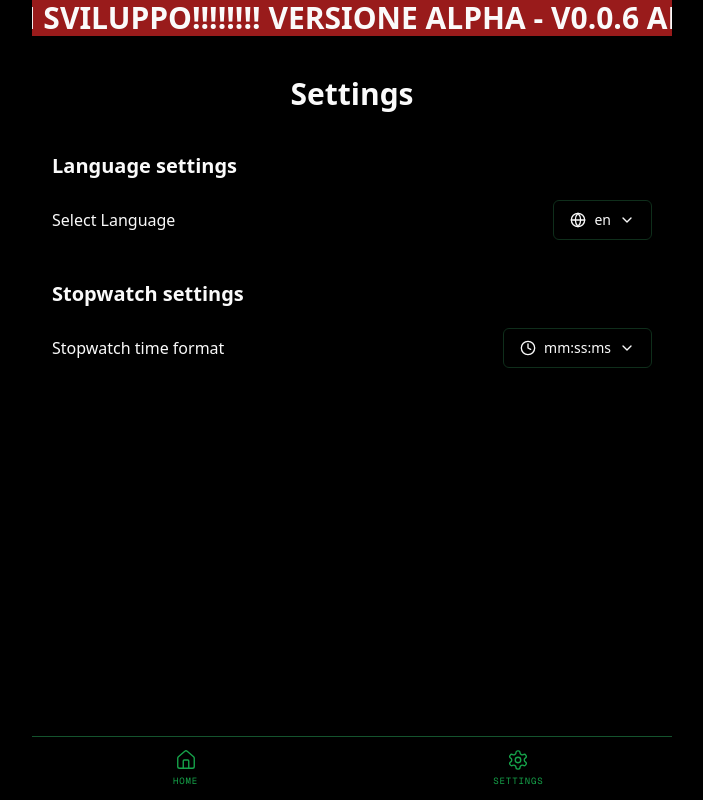
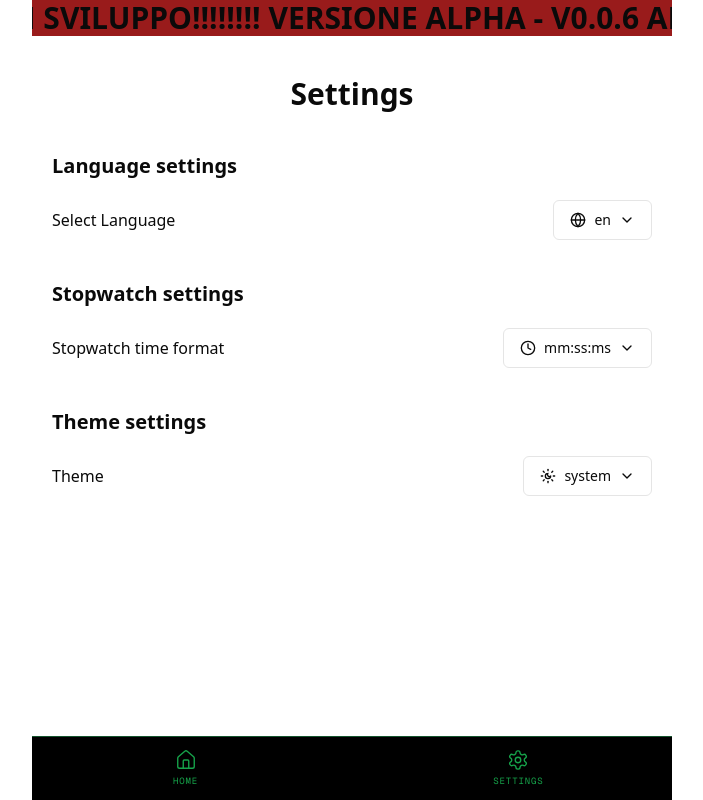
Before and after one commit to Andyrei/impro-generator, a Next.js app: page /en/settings in a window 1280 px wide. Shown: the whole page, without its empty margins (288-991 px from the left). Built offline with nearby package versions, Linux system fonts and the light colour scheme.

Commit message:
ADD: theme changing settings (WIP)

```diff
--- a/src/app/[lang]/(pages)/settings/(components)/ThemeSettings.tsx
+++ b/src/app/[lang]/(pages)/settings/(components)/ThemeSettings.tsx
@@ -1,18 +1,114 @@
 
 
+"use client";
+
+import { Button } from "@/components/ui/button";
+import {
+  DropdownMenu,
+  DropdownMenuTrigger,
+  DropdownMenuContent,
+  DropdownMenuItem,
+} from "@/components/ui/dropdown-menu";
+import {
+  Drawer,
+  DrawerTrigger,
+  DrawerContent,
+  DrawerClose,
+} from "@/components/ui/drawer";
+import { DialogTitle } from "@/components/ui/dialog";
+import { CheckIcon, SunMoonIcon, ChevronDownIcon, XIcon, MoonIcon, SunIcon } from "lucide-react";
+import { useTheme } from "@/context/ThemeContext";
+
+const themes = [
+  { value: "light",  label: "Light" },
+  { value: "dark",   label: "Dark" },
+  { value: "system", label: "System" },
+] as const;
+
 function ThemeSelector() {
+  const { themeSettings, setThemeSettings } = useTheme();
+  const current = themeSettings.theme;
+
+  const selectTheme = (val: "light" | "dark" | "system") =>
+    setThemeSettings({ ...themeSettings, theme: val });
+
   return (
-    <div className='flex align-middle items-center gap-5'>
-      <p>Theme</p>
-      <select className='border rounded-md px-2 py-1'>
-        <option value="light">Light</option>
-        <option value="dark">Dark</option>
-        <option value="system">System</option>
-      </select>
-    </div>
-  )
+    <>
+      {/* desktop / md+ – dropdown menu */}
+      <div className="hidden md:block">
+        <DropdownMenu>
+          <DropdownMenuTrigger asChild>
+            <Button variant="outline" className="flex items-center gap-2">
+              <SunMoonIcon className="h-5 w-5" />
+              <span>{current}</span>
+              <ChevronDownIcon className="h-4 w-4" />
+            </Button>
+          </DropdownMenuTrigger>
+          <DropdownMenuContent align="end" className="w-48">
+            {themes.map((t) => (
+              <DropdownMenuItem
+                key={t.value}
+                className="flex items-center justify-between"
+                onClick={() => selectTheme(t.value)}
+              >
+                <span>{t.label}</span>
+                {current === t.value && <CheckIcon className="h-5 w-5" />}
+              </DropdownMenuItem>
+            ))}
+          </DropdownMenuContent>
+        </DropdownMenu>
+      </div>
+
+      {/* mobile – drawer */}
+      <Drawer>
+        <DrawerTrigger className="block md:hidden" asChild>
+          <Button variant="outline" className="flex items-center gap-2">
+            <SunMoonIcon className="h-5 w-5" />
+            <span>{current}</span>
+            <ChevronDownIcon className="h-4 w-4" />
+          </Button>
+        </DrawerTrigger>
+        <DrawerContent>
+          <div className="grid gap-4 p-4">
+            <div className="flex items-center justify-between">
+              <DialogTitle className="text-lg font-medium">
+                Select theme
+              </DialogTitle>
+              <DrawerClose asChild>
+                <Button variant="ghost" size="icon" className="h-8 w-8">
+                  <XIcon className="h-5 w-5" />
+                </Button>
+              </DrawerClose>
+            </div>
+            <div className="grid gap-2">
+              {themes.map((t) => (
+                <Button
+                  key={t.value}
+                  variant="ghost"
+                  className="justify-start gap-2"
+                  onClick={() => selectTheme(t.value)}
+                >
+                  {
+                    t.value === "light" ? (
+                      <SunIcon className="h-5 w-5 scale-100" />
+                    ) : t.value === "dark" ? (
+                      <MoonIcon className="h-5 w-5 scale-100" />
+                    ) : (
+                      <SunMoonIcon className="h-5 w-5 scale-100" />
+                    )
+                  }
+                  <span>{t.label}</span>
+                  {current === t.value && (
+                    <CheckIcon className="h-5 w-5 ml-auto" />
+                  )}
+                </Button>
+              ))}
+            </div>
+          </div>
+        </DrawerContent>
+      </Drawer>
+    </>
+  );
 }
 
-export  {
-    ThemeSelector
-}
+export { ThemeSelector };
--- a/src/app/[lang]/(pages)/settings/page.tsx
+++ b/src/app/[lang]/(pages)/settings/page.tsx
@@ -1,5 +1,6 @@
 import LanguageSelector from '@/app/[lang]/(pages)/settings/(components)/LanguageSelector'
 import { StopwatchTimeFormatSelector } from './(components)/StopWatchSettings'
+import { ThemeSelector } from './(components)/ThemeSettings'
 
 export default function page() {
   return (<div className="mx-5 my-10">
@@ -18,6 +19,13 @@ export default function page() {
         <StopwatchTimeFormatSelector />
       </div>
     </div>
+    <div className='my-10'>
+      <h2 className='text-xl font-bold my-5'>Theme settings</h2>
+      <div className='flex align-middle items-center justify-between gap-5'>
+        <p>Theme</p>
+        <ThemeSelector />
+      </div>
+    </div>
 </div>
 )
 }
--- a/src/app/[lang]/layout.tsx
+++ b/src/app/[lang]/layout.tsx
@@ -47,13 +47,19 @@ export default async function RootLayout({
 }) {
     const { lang } = await params;
     return (
-        <html lang={lang}>
+        <html lang={lang} suppressHydrationWarning>
             <head>
                 <meta charSet="utf-8" />
                 <meta name="viewport" content="width=device-width, initial-scale=1" />
+                {/* Blocking script: applies dark class before first paint to prevent flash */}
+                <script
+                    dangerouslySetInnerHTML={{
+                        __html: `(function(){try{var c=localStorage.getItem('themeChoice');var dark=c==='dark'||(c!=='light'&&window.matchMedia('(prefers-color-scheme: dark)').matches);if(dark)document.documentElement.classList.add('dark');else document.documentElement.classList.remove('dark');}catch(e){}})();`,
+                    }}
+                />
             </head>
             <body
-                className={`${geistSans.variable} ${geistMono.variable} antialiased dark`}>
+                className={`${geistSans.variable} ${geistMono.variable} antialiased`}>
                 <LocaleProvider initialLocale={lang}>
                     <ClientThemeProvider>
                         <div className="mx-auto max-w-screen-sm min-h-[100dvh] grid grid-rows-[auto_1fr_auto]">
--- a/src/context/ThemeContext.tsx
+++ b/src/context/ThemeContext.tsx
@@ -15,7 +15,7 @@ interface ThemeContextProps {
   isLoading: boolean;        // whether the initial theme detection is still running
   themeSettings: {
     stopwatchTimeFormat: string; // e.g. "mm:ss:ms"
-    theme: 'light' | 'dark'; // current theme mode
+    theme: 'light' | 'dark' | 'system'; // current theme mode
   };
   setThemeSettings: (settings: ThemeContextProps['themeSettings']) => void; // allow consumers to update settings
   toggleDarkMode: () => void; // flip the mode
@@ -29,7 +29,7 @@ interface ThemeContextProps {
 const defaultThemeContext: ThemeContextProps = {
   themeSettings: {
     stopwatchTimeFormat: "mm:ss:ms",
-    theme: "dark"
+    theme: "system"
   },
   setThemeSettings: () => {},
   toggleDarkMode: () => {},
@@ -55,41 +55,38 @@ export const ThemeProvider: React.FC<ThemeProviderProps> = ({ children }) => {
   const [isLoading, setIsLoading] = useState(true);
   const [themeSettings, setThemeSettings] = useState<ThemeContextProps['themeSettings']>(defaultThemeContext.themeSettings);
 
-  // on first mount determine the starting theme
+  // on first mount restore the saved theme choice
   useEffect(() => {
-    // prefer stored preference
-    const savedDarkMode = localStorage.getItem('darkMode');
-    if (savedDarkMode) {
-      setThemeSettings((prev) => ({ ...prev, theme: JSON.parse(savedDarkMode) ? "dark" : "light" }));
-    } else {
-      // fall back to system preference
-      const prefersDark =
-        window.matchMedia('(prefers-color-scheme: dark)').matches;
-      setThemeSettings((prev) => ({ ...prev, theme: prefersDark ? "dark" : "light" }));
-    }
+    const saved = localStorage.getItem('themeChoice') as 'light' | 'dark' | 'system' | null;
+    setThemeSettings((prev) => ({ ...prev, theme: saved ?? 'system' }));
 
-    // fake an initial loading delay so pages can show a spinner if they want
-    const timer = setTimeout(() => {
-      setIsLoading(false);
-    }, 1000);
-
+    const timer = setTimeout(() => setIsLoading(false), 1000);
     return () => clearTimeout(timer);
   }, []);
 
-  // whenever the mode changes, update the `document` class and persist it
+  // whenever theme changes: apply the correct class and listen for system changes
   useEffect(() => {
-    if (themeSettings.theme === "dark") {
-      document.documentElement.classList.add('dark');
+    const applyDark = (dark: boolean) => {
+      document.documentElement.classList.toggle('dark', dark);
+    };
+
+    if (themeSettings.theme === 'system') {
+      const mq = window.matchMedia('(prefers-color-scheme: dark)');
+      applyDark(mq.matches);
+      const handler = (e: MediaQueryListEvent) => applyDark(e.matches);
+      mq.addEventListener('change', handler);
+      localStorage.setItem('themeChoice', 'system');
+      return () => mq.removeEventListener('change', handler);
     } else {
-      document.documentElement.classList.remove('dark');
+      applyDark(themeSettings.theme === 'dark');
+      localStorage.setItem('themeChoice', themeSettings.theme);
     }
-    localStorage.setItem('darkMode', JSON.stringify(themeSettings.theme === "dark"));
   }, [themeSettings.theme]);
 
   const toggleDarkMode = () => {
     setThemeSettings((prev) => ({
       ...prev,
-      theme: prev.theme === "dark" ? "light" : "dark",
+      theme: prev.theme === 'dark' ? 'light' : 'dark',
     }));
   };
 
```
